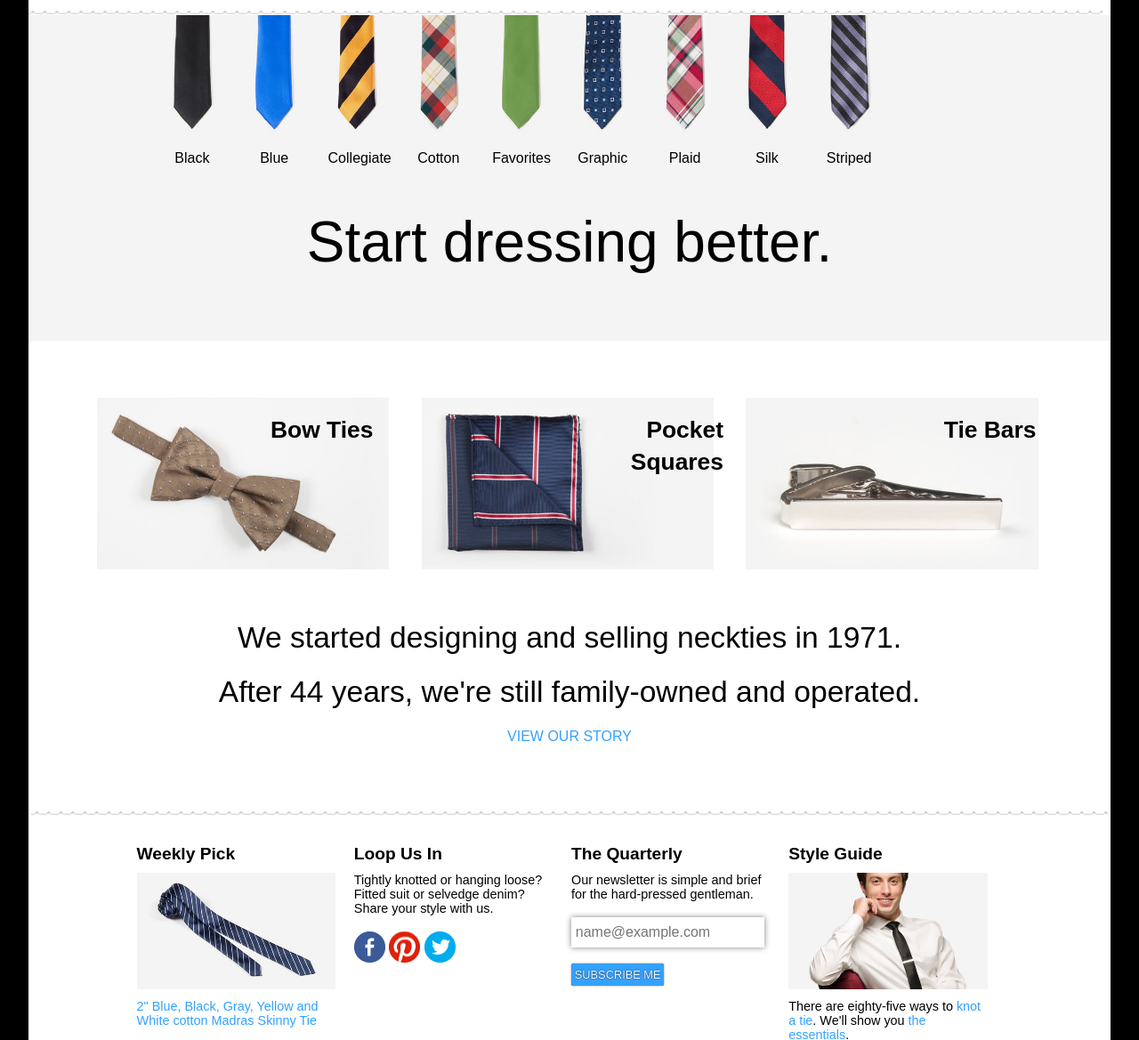
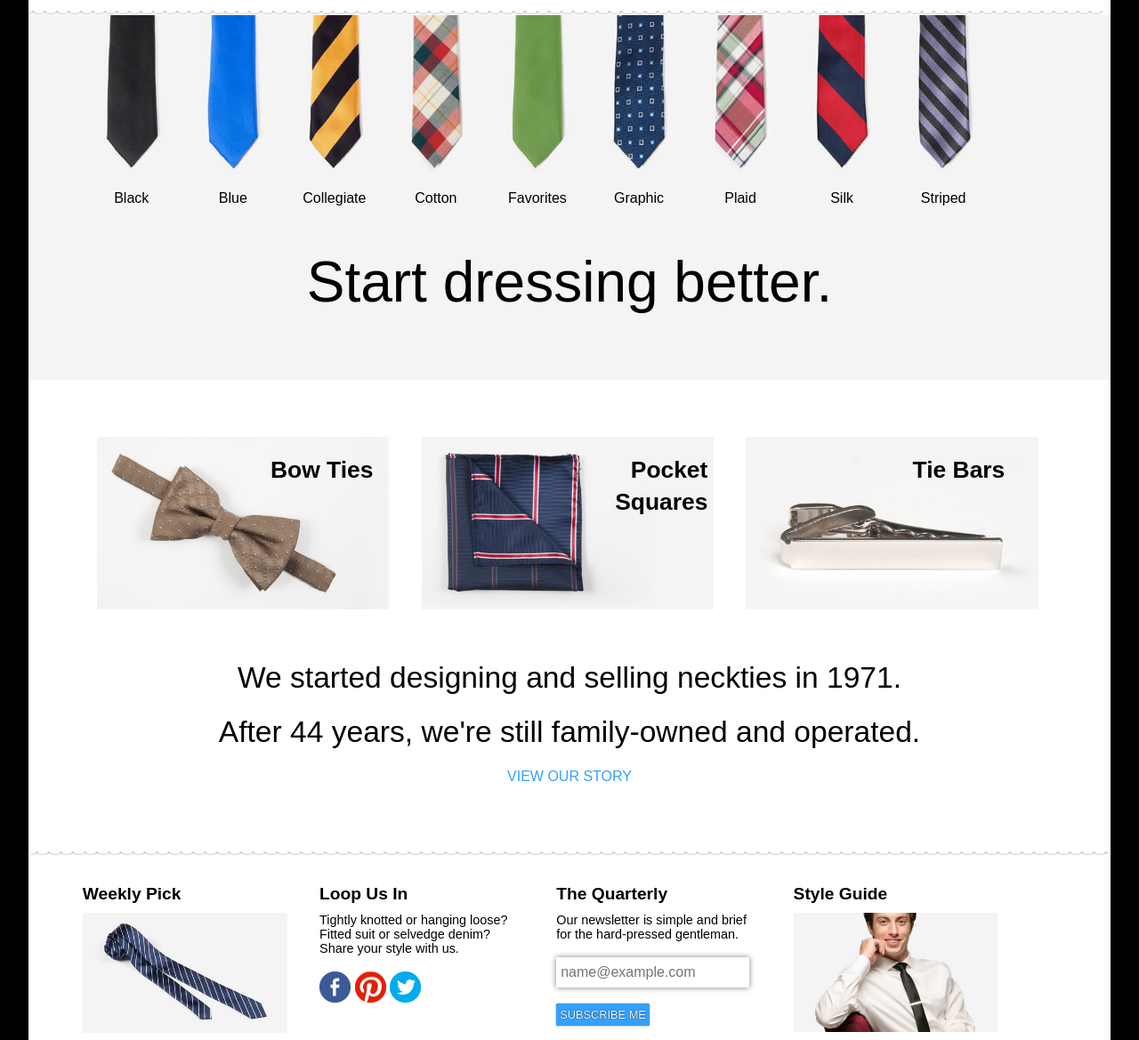
Before and after one commit to JesseSoldat/skinnyTies, a plain HTML site: page index.html in a window 1280 px wide. Shown: the part 159-1328 px from the top of the page at 89% size. Drawn offline with Linux system fonts and the light colour scheme.

Commit message:
changed some of the page layout to fit my laptops screen

```diff
--- a/main.css
+++ b/main.css
@@ -197,18 +197,18 @@ h1, h2, p {
     background-color: rgb(244,244,244);
 }
 #tieImgWrapper {
-	width: 75%;
+	width: 88%;
 	margin: 0 auto;
 }
 /*Tie Image and Text*/
 .ties {
 	display: inline-block;
-	width: 7%;
+	width: 8%;
 	margin: 0 1.5em 0 0;
 }
 .ties img {
 	width: 100%;
-	margin: 0 1em 0 0;
+	margin: 0 .8em 0 0;
 }
 .ties p {
 	text-align: center;
@@ -254,21 +254,21 @@ h1, h2, p {
 #main2PocketSquares1 {
 	position: absolute;
 	top: 0;
-	left: 36em;
+	left: 35em;
 	font-weight: bold;
 	font-size: 1.1em;
 }
 #main2PocketSquares2 {
 	position: absolute;
 	top: 2em;
-	left: 35em;
+	left: 34em;
 	font-weight: bold;
 	font-size: 1.1em;
 }
 #main2TieBars {
 	position: absolute;
 	top: 0;
-	left: 55em;
+	left: 53em;
 	font-weight: bold;
 	font-size: 1.1em;
 }
@@ -326,15 +326,15 @@ h1, h2, p {
 }
 #contactWrapper {
 	/*background-color: grey;*/
-	width: 80%;
+	width: 90%;
 	margin: 0 auto;
 }
 .contactBox {
-	width: 23%;
+	width: 21%;
 	/*background-color: pink;*/
 	display: inline-block;
 	vertical-align: top;
-	margin: 0 1em 1em 0
+	margin: 0 2em 1em 0
 }
 .contactBox h2 {
 	font-size: 1.2em;
```
